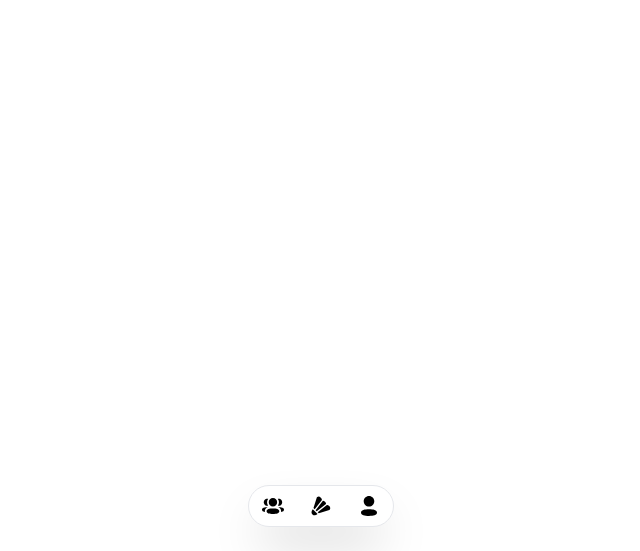
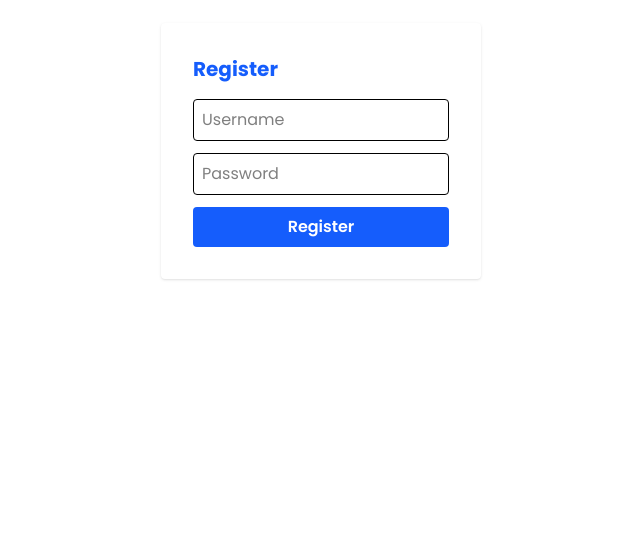
Before and after one commit to Peerapatth/badminton, a Vue app: page /register in a window 1280 px wide. Before the commit this address had no page. Shown: the part 249-800 px from the top of the page, without its empty margins (319-959 px from the left). Built offline with nearby package versions, Linux system fonts and the light colour scheme.

Commit message:
Add firebase

```diff
--- a/package.json
+++ b/package.json
@@ -14,6 +14,7 @@
   "dependencies": {
     "@tailwindcss/vite": "^4.1.13",
     "firebase": "^12.2.1",
+    "pinia": "^3.0.3",
     "vue": "^3.5.18",
     "vue-router": "^4.5.1"
   },
--- a/src/App.vue
+++ b/src/App.vue
@@ -1,11 +1,18 @@
 <template>
-  <Landing>
+  <component :is="layoutComponent">
     <router-view />
-  </Landing>
+  </component>
 </template>
 
 <script setup>
-import Landing from '@/layouts/Apps.vue'
+import { computed } from "vue";
+import { useRoute } from "vue-router";
+import Landing from "@/layouts/Apps.vue";
+
+const route = useRoute();
+const layoutComponent = computed(() =>
+  route.name === "login" || route.name === "register" ? "div" : Landing
+);
 </script>
 
 <style lang="scss" scoped>
--- a/src/layouts/Apps.vue
+++ b/src/layouts/Apps.vue
@@ -1,6 +1,6 @@
 <template>
   <div class="w-full h-full relative">
-    <div class="w-full p-4 md:p-6 absolute inset-0 flex justify-center items-center" >
+    <div class="w-full p-4 md:p-6 flex justify-center items-center">
       <NavBar />
     </div>
     <slot />
--- a/src/main.js
+++ b/src/main.js
@@ -1,7 +1,11 @@
 import "./assets/main.css";
 import { createApp } from "vue";
+import { createPinia } from "pinia";
 import App from "./App.vue";
 import router from "./router";
 import "./firebase";
 
-createApp(App).use(router).mount("#app");
+const app = createApp(App);
+app.use(createPinia());
+app.use(router);
+app.mount("#app");
--- /dev/null
+++ b/src/pages/Login.vue
@@ -0,0 +1,58 @@
+<template>
+  <div class="flex justify-center items-center min-h-screen">
+    <form
+      @submit.prevent="login"
+      class="bg-white p-8 rounded shadow max-w-xs w-full"
+    >
+      <h2 class="text-xl font-bold mb-4 text-blue-600">Login</h2>
+      <input
+        v-model="email"
+        type="email"
+        placeholder="Email"
+        class="mb-3 w-full p-2 border rounded"
+        required
+      />
+      <input
+        v-model="password"
+        type="password"
+        placeholder="Password"
+        class="mb-3 w-full p-2 border rounded"
+        required
+      />
+      <button
+        type="submit"
+        class="w-full bg-blue-600 text-white py-2 rounded font-semibold"
+      >
+        Login
+      </button>
+      <p v-if="error" class="text-red-500 mt-2">{{ error }}</p>
+    </form>
+  </div>
+</template>
+
+<script setup>
+import { ref } from "vue";
+
+const email = ref("");
+const password = ref("");
+const error = ref("");
+
+const login = async () => {
+  error.value = "";
+  try {
+    const response = await fetch("/api/login", {
+      method: "POST",
+      headers: { "Content-Type": "application/json" },
+      body: JSON.stringify({ email: email.value, password: password.value }),
+    });
+    const result = await response.json();
+    if (response.ok) {
+      window.location.href = "/";
+    } else {
+      error.value = result.message || "Login failed";
+    }
+  } catch (e) {
+    error.value = "Network error";
+  }
+};
+</script>
--- /dev/null
+++ b/src/pages/Register.vue
@@ -0,0 +1,69 @@
+<template>
+  <div class="flex justify-center items-center min-h-screen">
+    <form
+      @submit.prevent="register"
+      class="bg-white p-8 rounded shadow max-w-xs w-full"
+    >
+      <h2 class="text-xl font-bold mb-4 text-blue-600">Register</h2>
+      <input
+        v-model="username"
+        type="text"
+        placeholder="Username"
+        class="mb-3 w-full p-2 border rounded"
+        required
+      />
+      <input
+        v-model="password"
+        type="password"
+        placeholder="Password"
+        class="mb-3 w-full p-2 border rounded"
+        required
+      />
+      <button
+        type="submit"
+        class="w-full bg-blue-600 text-white py-2 rounded font-semibold"
+        :disabled="loading"
+      >
+        <span v-if="loading">Registering...</span>
+        <span v-else>Register</span>
+      </button>
+      <p v-if="error" class="text-red-500 mt-2">{{ error }}</p>
+      <p v-if="success" class="text-green-500 mt-2">{{ success }}</p>
+    </form>
+  </div>
+</template>
+
+<script setup>
+import { ref } from "vue";
+import { db } from "@/firebase";
+import { collection, addDoc } from "firebase/firestore";
+
+const username = ref("");
+const password = ref("");
+const error = ref("");
+const success = ref("");
+const loading = ref(false);
+
+const register = async () => {
+  error.value = "";
+  success.value = "";
+  loading.value = true;
+  try {
+    await addDoc(collection(db, "users"), {
+      username: username.value,
+      password: password.value,
+      createdAt: new Date(),
+    });
+    success.value = "Registration successful!";
+    username.value = "";
+    password.value = "";
+  } catch (e) {
+    error.value = "Registration failed";
+  } finally {
+    loading.value = false;
+  }
+};
+</script>
+
+<style lang="scss" scoped>
+</style>
--- a/src/router/index.js
+++ b/src/router/index.js
@@ -1,7 +1,9 @@
 import { createRouter, createWebHistory } from "vue-router";
 import Main from "@/pages/index.vue";
-import Players from "@/pages/Players.vue";
 import Profile from "@/pages/Profile.vue";
+import Login from "@/pages/Login.vue";
+import Register from "@/pages/Register.vue";
+import { useAuthStore } from "@/stores/auth";
 
 const routes = [
   {
@@ -10,14 +12,25 @@ const routes = [
     component: Main,
   },
   {
-    path: "/players",
-    name: "players",
-    component: Players,
-  },
-  {
     path: "/profile",
     name: "profile",
     component: Profile,
+    meta: { requiresAuth: true },
+  },
+  {
+    path: "/login",
+    name: "login",
+    component: Login,
+  },
+  {
+    path: "/register",
+    name: "register",
+    component: Register,
+  },
+  {
+    path: "/:pathMatch(.*)*",
+    name: "not-found",
+    redirect: { name: "home" },
   },
 ];
 
@@ -25,4 +38,18 @@ const router = createRouter({
   history: createWebHistory(),
   routes,
 });
+
+router.beforeEach((to, from, next) => {
+  if (to.meta.requiresAuth) {
+    const authStore = useAuthStore();
+    if (!authStore.logged_in) {
+      next({ name: "login" });
+    } else {
+      next();
+    }
+  } else {
+    next();
+  }
+});
+
 export default router;
--- /dev/null
+++ b/src/stores/auth.js
@@ -0,0 +1,38 @@
+import { defineStore } from "pinia";
+
+export const useAuthStore = defineStore("auth", {
+  state: () => ({
+    userData: {
+      id: null,
+      username: null,
+      role: null,
+    },
+    accessToken: null,
+    logged_in: false,
+  }),
+  actions: {
+    logout() {
+      this.userData = {
+        id: null,
+        username: null,
+        role: null,
+      };
+      this.accessToken = null;
+      this.logged_in = false;
+    },
+    setUserData(data) {
+      this.userData = data;
+      this.logged_in = true;
+    },
+    setAccessToken(token) {
+      this.accessToken = token;
+    },
+    getUserData() {
+      return this.userData;
+    },
+    getAccessToken() {
+      return this.accessToken;
+    },
+  },
+  persist: true,
+});
```
Also changed, not shown: 1 other file (tests, documents, lock files or other folders).
